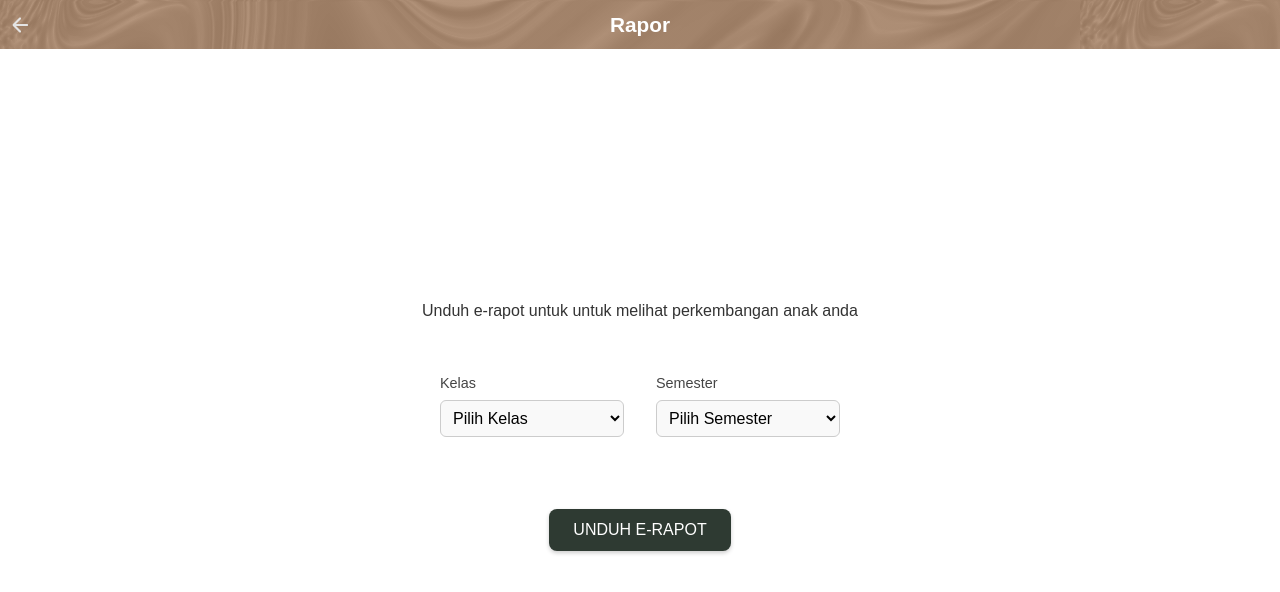
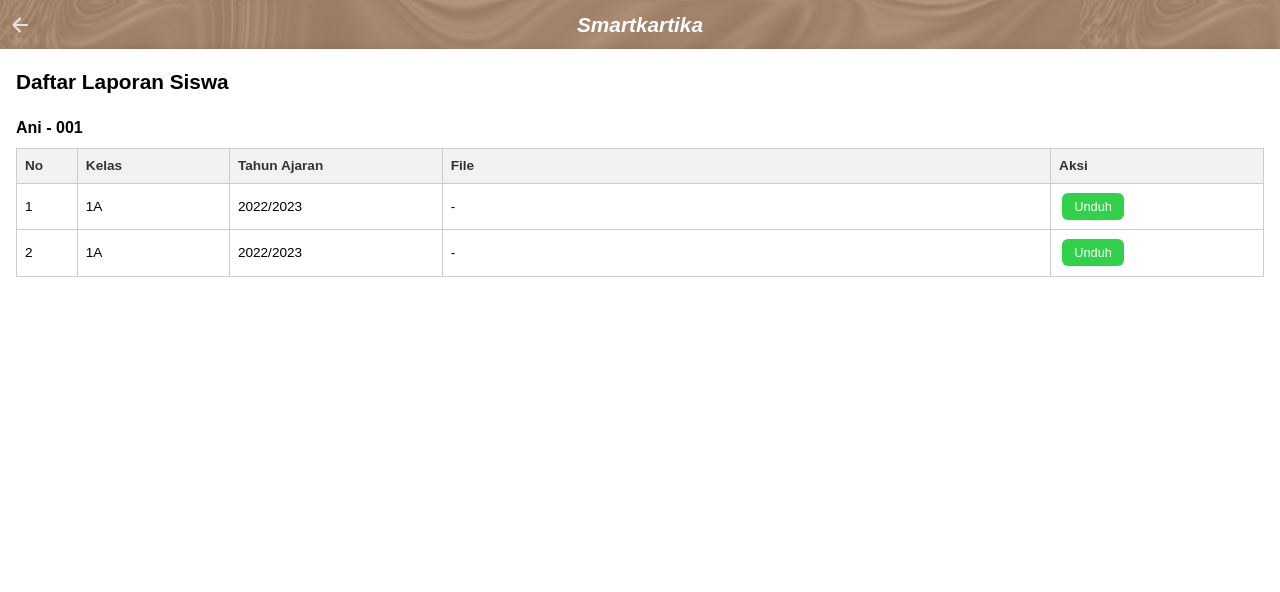
Before and after one commit to vallerypulungan/smartkartika, a Vue app in the folder frontend/: page /rapor in a window 1280 px wide. Shown: the top 592 px of the page. Built offline with nearby package versions, Linux system fonts and the light colour scheme.

Commit message:
Update Bagian Ortu

```diff
--- a/frontend/src/components/HeaderOrangTua.vue
+++ b/frontend/src/components/HeaderOrangTua.vue
@@ -74,7 +74,7 @@ const handleSelect = (menu) => {
 
 @media (min-width: 769px) {
   .app-name {
-    font-size: 2.5rem;
+    font-size: 1.9rem;
     font-style: italic;
     margin: 0;
     text-align: left;
--- a/frontend/src/components/LaporanOrtu.vue
+++ b/frontend/src/components/LaporanOrtu.vue
@@ -1,121 +1,138 @@
 <template>
-  <div class="container">
+  <div class="laporan-container">
+    <!-- Header -->
     <div class="page-header">
       <div class="left">
         <button class="back-button" @click="goBack">
-          <img src="@/assets/arrow-left.png" alt="kembali" />
+          <img src="@/assets/arrow-left.png" alt="Kembali" />
         </button>
       </div>
       <div class="center">
-        <h1 class="app-title">Rapor</h1>
+        <h1 class="app-title">Smartkartika</h1>
       </div>
       <div class="right"></div>
     </div>
 
-    <div class="content">
-      <p class="description">Unduh e-rapot untuk untuk melihat perkembangan anak anda</p>
+    <!-- Daftar Laporan -->
+    <div class="form-laporan">
+      <h2 class="title">Daftar Laporan Siswa</h2>
+      <h2 class="title nama">{{ siswa.nama }} - {{ siswa.nis }}</h2>
 
-      <!-- Dropdown kelas & semester -->
-      <div class="option-wrapper">
-        <div class="select-group">
-          <label for="kelas">Kelas</label>
-          <select id="kelas" v-model="selectedKelas">
-            <option value="" disabled>Pilih Kelas</option>
-            <option v-for="kelas in kelasOptions" :key="kelas.id" :value="kelas.id">
-              {{ kelas.nama }}
-            </option>
-          </select>
-        </div>
-
-        <div class="select-group">
-          <label for="semester">Semester</label>
-          <select id="semester" v-model="selectedSemester">
-            <option value="" disabled>Pilih Semester</option>
-            <option v-for="smt in semesterOptions" :key="smt.id" :value="smt.id">
-              {{ smt.nama }}
-            </option>
-          </select>
-        </div>
+      <!-- Tabel -->
+      <div class="table-wrapper">
+        <table class="laporan-table">
+          <thead>
+            <tr>
+              <th>No</th>
+              <th>Kelas</th>
+              <th>Tahun Ajaran</th>
+              <th>File</th>
+              <th>Aksi</th>
+            </tr>
+          </thead>
+          <tbody>
+            <tr v-for="(laporan, index) in daftarLaporan" :key="index">
+              <td>{{ index + 1 }}</td>
+              <td>{{ laporan.kelas }}</td>
+              <td>{{ laporan.tahunAjaran }}</td>
+              <td>
+                <a v-if="laporan.file" :href="getFileUrl(laporan.file)" target="_blank">
+                  {{ laporan.fileName || 'Lihat File' }}
+                </a>
+                <span v-else>-</span>
+              </td>
+              <td>
+                <button class="laporan-button unduh" @click="tampilkanKonfirmasi(index)">
+                  Unduh
+                </button>
+              </td>
+            </tr>
+          </tbody>
+        </table>
       </div>
-
-      <!-- Tombol Unduh -->
-      <button class="download-button" @click="openConfirmPopup">UNDUH E-RAPOT</button>
     </div>
 
     <!-- Popup Konfirmasi -->
-    <ConfirmPopup
-      v-if="showConfirm"
-      title="UNDUH E-RAPOT"
-      message="Apakah Anda yakin ingin mengunduh e-rapot?"
+    <ConfirmModal
+      v-if="confirmUnduh"
+      :title="'Konfirmasi Unduh'"
+      :message="'Yakin ingin mengunduh laporan ini?'"
       :konfirmasi="'IYA'"
       :batalkan="'BATAL'"
-      @confirm="handleConfirm"
-      @cancel="handleCancel"
+      @confirm="konfirmasiUnduh"
+      @cancel="confirmUnduh = false"
     />
   </div>
 </template>
 
 <script setup>
-import { ref, onMounted } from 'vue'
-import ConfirmPopup from '@/components/BlokPopup.vue'
+import { ref } from 'vue'
 import { useRouter } from 'vue-router'
+import ConfirmModal from '@/components/BlokPopup.vue'
 
 const router = useRouter()
 
-const showConfirm = ref(false)
-const selectedKelas = ref('')
-const selectedSemester = ref('')
-const kelasOptions = ref([])
-const semesterOptions = ref([])
+// Contoh data siswa dan laporan
+const siswa = ref({
+  nama: 'Ani',
+  nis: '001',
+})
 
-const openConfirmPopup = () => {
-  showConfirm.value = true
+const daftarLaporan = ref([
+  {
+    kelas: '1A',
+    tahunAjaran: '2022/2023',
+    file: null,
+    fileName: 'laporan_ani.pdf',
+  },
+  {
+    kelas: '1A',
+    tahunAjaran: '2022/2023',
+    file: null,
+    fileName: 'rapor_ani_semester2.pdf',
+  },
+])
+
+const confirmUnduh = ref(false)
+const indexToUnduh = ref(null)
+
+const tampilkanKonfirmasi = (index) => {
+  indexToUnduh.value = index
+  confirmUnduh.value = true
 }
 
-const handleConfirm = () => {
-  showConfirm.value = false
-  // Lanjutkan logika unduh e-rapot di sini
+const konfirmasiUnduh = () => {
+  const laporan = daftarLaporan.value[indexToUnduh.value]
+  if (laporan.file) {
+    window.open(getFileUrl(laporan.file), '_blank')
+  } else {
+    alert('File tidak tersedia.')
+  }
+  confirmUnduh.value = false
+  indexToUnduh.value = null
 }
 
-const handleCancel = () => {
-  showConfirm.value = false
+const getFileUrl = (file) => {
+  try {
+    return file ? URL.createObjectURL(file) : ''
+  } catch (e) {
+    console.error('Gagal membuat URL file:', e)
+    return ''
+  }
 }
-
-// Simulasi ambil data dari backend
-const fetchKelas = async () => {
-  return [
-    { id: '1', nama: 'Kelas 1' },
-    { id: '2', nama: 'Kelas 2' },
-    { id: '3', nama: 'Kelas 3' },
-  ]
-}
-
-const fetchSemester = async () => {
-  return [
-    { id: '1', nama: 'Semester 1' },
-    { id: '2', nama: 'Semester 2' },
-  ]
-}
-
-const fetchOptions = async () => {
-  kelasOptions.value = await fetchKelas()
-  semesterOptions.value = await fetchSemester()
-}
-
-onMounted(() => {
-  fetchOptions()
-})
 
 const goBack = () => {
   router.push('/dashboardortu')
 }
 </script>
 
-<style scope>
-.container {
-  height: 100vh;
+<style scoped>
+.laporan-container {
   display: flex;
   flex-direction: column;
+  height: 100vh;
+  margin: 0;
+  padding: 0;
 }
 
 .page-header {
@@ -152,94 +169,193 @@ const goBack = () => {
   cursor: pointer;
   display: flex;
   align-items: center;
+}
+
+.back-button img {
   filter: invert(1);
 }
 
 .app-title {
   font-size: 1.3rem;
+  font-style: italic;
   font-weight: bold;
   color: #fff;
-  margin: 0 auto;
 }
 
-.content {
+.form-laporan {
   flex: 1;
-  display: flex;
-  flex-direction: column;
-  align-items: center;
-  justify-content: center;
+  background-color: #fff;
   padding: 1rem;
-  background-color: #fff;
-  border-radius: 0;
+  box-shadow: 0 0 10px rgba(0, 0, 0, 0.1);
+  height: 100%;
+  width: 100vw;
+  box-sizing: border-box;
+  overflow-y: auto;
 }
 
-.description {
-  font-size: 1rem;
-  font-weight: 500;
-  text-align: center;
-  margin-bottom: 2rem;
-  color: #333;
+.title {
+  text-align: start;
+  font-weight: bold;
+  color: #000;
+  font-size: 1.3rem;
+  margin-bottom: 1rem;
 }
 
-/* Dropdown Options */
-.option-wrapper {
-  display: flex;
-  flex-direction: column;
-  gap: 1rem;
-  margin-bottom: 1.5rem;
-  width: 100%;
-  max-width: 400px;
+.title.nama {
+  text-align: center;
+  font-size: 1.1rem;
+  margin-bottom: 0.5rem;
 }
 
-.select-group {
-  display: flex;
-  flex-direction: column;
+.table-wrapper {
+  overflow-x: auto;
+  -webkit-overflow-scrolling: touch;
 }
 
-.select-group label {
-  font-size: 0.9rem;
-  font-weight: 500;
-  margin-bottom: 0.3rem;
-  color: #444;
+.laporan-table {
+  width: 100%;
+  border-collapse: collapse;
+  background: #fff;
+  font-size: 0.85rem;
+  table-layout: fixed;
+  min-width: 1000px;
+  color: #000;
 }
 
-.select-group select {
-  padding: 0.5rem;
+.laporan-table th,
+.laporan-table td {
   border: 1px solid #ccc;
-  border-radius: 6px;
-  font-size: 1rem;
+  padding: 6px 8px;
+  text-align: left;
+  word-break: break-word;
+  white-space: nowrap;
+  overflow: hidden;
+  text-overflow: ellipsis;
+  vertical-align: middle;
+}
+
+.laporan-table th:nth-child(1),
+.laporan-table td:nth-child(1) {
+  width: 3%;
+}
+
+.laporan-table th:nth-child(2),
+.laporan-table td:nth-child(2) {
+  width: 8%;
+}
+
+.laporan-table th:nth-child(3),
+.laporan-table td:nth-child(3) {
+  width: 10%;
+}
+
+.laporan-table th:nth-child(4),
+.laporan-table td:nth-child(4) {
+  width: 25%;
+}
+
+.laporan-table th:nth-child(5),
+.laporan-table td:nth-child(5) {
+  width: 10%;
+}
+
+.laporan-table th {
+  background-color: #f2f2f2;
+  color: #333;
+  font-weight: 600;
+}
+
+.laporan-table tr:hover {
   background-color: #f9f9f9;
 }
 
-.download-button {
-  background-color: #2e3a32;
-  color: #fff;
-  padding: 0.75rem 1.5rem;
-  font-size: 1rem;
+.laporan-button {
+  padding: 6px 12px;
+  font-size: 0.8rem;
+  background-color: #a59f9f;
+  color: white;
   border: none;
-  border-radius: 8px;
-  box-shadow: 0 2px 4px rgba(0, 0, 0, 0.2);
+  border-radius: 6px;
   cursor: pointer;
-  transition: background-color 0.3s ease;
-  margin-top: 3rem;
+  transition: background-color 0.2s;
+  margin: 0.2rem;
 }
 
-.download-button:hover {
-  background-color: #1f2822;
+.laporan-button.add {
+  padding: 0.4rem;
+  font-size: 0.8rem;
+  margin-bottom: 0.5rem;
 }
-/* Responsive: desktop layout kanan-kiri */
+
+.laporan-button.add,
+.laporan-button.save,
+.laporan-button.unduh {
+  background-color: #31d249;
+}
+.laporan-button.add:hover,
+.laporan-button.save:hover {
+  background-color: #27c04d;
+}
+
+.laporan-button:hover {
+  background-color: #bdbdbd;
+}
+
+.laporan-button.edit {
+  background-color: #e4cd21;
+}
+
+.laporan-button.edit:hover {
+  background-color: #fcb454;
+}
+
+.laporan-button.delete {
+  background-color: #e74c3c;
+}
+
+.laporan-button.delete:hover {
+  background-color: #d32f2f;
+}
+
 @media (min-width: 768px) {
-  .description {
-    margin-bottom: 3rem;
-  }
-  .option-wrapper {
-    flex-direction: row;
-    justify-content: center;
-    gap: 2rem;
+  .form-laporan {
+    min-height: calc(100vh - 84px);
+    max-width: 100%;
   }
 
-  .select-group {
-    width: 100%;
+  .title {
+    text-align: start;
+    font-size: 1.3rem;
+  }
+
+  .title.nama {
+    text-align: start;
+    font-size: 1rem;
+  }
+
+  .laporan-table th:nth-child(1),
+  .laporan-table td:nth-child(1) {
+    width: 2%;
+  }
+
+  .laporan-table th:nth-child(2),
+  .laporan-table td:nth-child(2) {
+    width: 5%;
+  }
+
+  .laporan-table th:nth-child(3),
+  .laporan-table td:nth-child(3) {
+    width: 7%;
+  }
+
+  .laporan-table th:nth-child(4),
+  .laporan-table td:nth-child(4) {
+    width: 20%;
+  }
+
+  .laporan-table th:nth-child(5),
+  .laporan-table td:nth-child(5) {
+    width: 7%;
   }
 }
 </style>
--- a/frontend/src/components/SideOrtu.vue
+++ b/frontend/src/components/SideOrtu.vue
@@ -3,10 +3,7 @@
     <div class="sidebar">
       <!-- Header profile -->
       <div class="profile-header">
-        <label class="profile-upload">
-          <img :src="profileImage" alt="User Icon" class="profile-icon" />
-        </label>
-        <span class="profile-name">{{ isLoggedIn ? userName : 'Tamu' }}</span>
+        <span class="profile-name">Smartkartika</span>
       </div>
 
       <!-- Menu -->
@@ -19,18 +16,31 @@
 
         <template v-else>
           <div class="sidebar-item" @click="goTo('/profilp')">
+            <div class="icon-container">
+              <img src="@/assets/user.png" alt="" class="icon-img" />
+            </div>
             <div class="sidebar-text">Profil</div>
           </div>
+          <div class="sidebar-item" @click="goTo('/rapor')">
+            <div class="icon-container">
+              <img src="@/assets/file-alt.png" alt="" class="icon-img" />
+            </div>
+            <div class="sidebar-text">Laporan Siswa</div>
+          </div>
           <div class="sidebar-item" @click="goTo('/viewkegiatan')">
+            <div class="icon-container">
+              <img src="@/assets/edit-alt.png" alt="" class="icon-img" />
+            </div>
             <div class="sidebar-text">Kegiatan</div>
           </div>
-          <div class="sidebar-item" @click="goTo('/rapor')">
-            <div class="sidebar-text">Rapor</div>
-          </div>
-          <div class="sidebar-item-logout" @click="logout">
-            <div class="sidebar-text">Logout</div>
-          </div>
         </template>
+      </div>
+      <!-- Tombol logout di bawah -->
+      <div v-if="isLoggedIn" class="sidebar-item-logout" @click="logout">
+        <div class="icon-container">
+          <img src="@/assets/upload-alt.png" alt="" class="icon-img" />
+        </div>
+        <div class="sidebar-text logout">Logout</div>
       </div>
     </div>
   </div>
@@ -38,27 +48,18 @@
 
 <script setup>
 import { useRouter } from 'vue-router'
-import { computed } from 'vue'
-import { useUserStore } from '@/stores/user'
-import defaultImage from '@/assets/profil.jpeg'
 import { defineProps } from 'vue'
 import axios from 'axios'
 
 const router = useRouter()
-const userStore = useUserStore()
 
-const profileImage = computed(() => userStore.photoUrl || defaultImage)
-
-const { isLoggedIn, userName } = defineProps({
+const { isLoggedIn } = defineProps({
   isLoggedIn: {
     type: Boolean,
     required: true,
   },
-  userName: {
-    type: String,
-    default: '',
-  },
 })
+
 async function logout() {
   try {
     const response = await axios.post('http://localhost:8000/api/logout')
@@ -96,7 +97,7 @@ function goTo(route) {
 .sidebar {
   width: 200px;
   height: 100%;
-  background-color: #2c3930;
+  background-color: #fff;
   display: flex;
   flex-direction: column;
   box-shadow: 2px 0px 5px rgba(0, 0, 0, 0.2);
@@ -111,13 +112,16 @@ function goTo(route) {
   display: flex;
   align-items: center;
   width: 100%;
-  margin-bottom: 2rem;
+  height: 10%;
 }
 
 .sidebar-content {
   flex: 1;
-  padding-top: 20px;
+  padding-top: 10px;
   overflow-y: auto;
+  margin-top: 1rem;
+  margin-right: 0.5rem;
+  margin-left: 0.5rem;
 }
 
 .sidebar-wrapper-enter-active,
@@ -130,61 +134,83 @@ function goTo(route) {
   opacity: 0;
 }
 
-.profile-icon {
-  width: 100%;
-  height: 60px;
-  background-color: #ccc;
-  border-radius: 50%;
-  object-fit: cover;
-}
-
 .profile-name {
   color: white;
-  font-size: 20px;
+  font-size: 15px;
   font-weight: bold;
 }
 
 .sidebar-item {
-  background-color: #a27b5c;
+  background-color: #fff;
+  display: flex;
+  align-items: center;
+  padding: 10px 20px;
+  text-decoration: none;
+  cursor: pointer;
+  color: #000;
+  margin-bottom: 0.7rem;
+}
+
+.sidebar-item-logout {
+  background-color: #d4d2d2;
   display: flex;
   align-items: center;
   padding: 10px 30px;
   text-decoration: none;
-  border-bottom: 2px solid #fff;
   cursor: pointer;
+  margin: 0.5rem;
+  border-radius: 10px;
 }
 
-.sidebar-item-logout {
-  background-color: #a27b5c;
-  display: flex;
-  align-items: center;
-  padding: 10px 30px;
-  text-decoration: none;
-  margin-top: 12rem;
-  cursor: pointer;
-}
-
-.sidebar-item-logout .sidebar-text img {
-  color: #fff;
-}
 .sidebar-item:hover {
-  background-color: #3b5546;
+  border-radius: 10px;
+  background-color: #cfd1d0;
 }
 
 .sidebar-item-logout:hover {
-  background-color: #3b5546;
+  background-color: #b8b8b8;
 }
 
-.icon {
-  width: 25%;
-  height: 100%;
-  margin: 0 auto;
-  filter: brightness(0) invert(1);
+.icon-container {
+  width: 20px;
+  height: 20px;
+  margin-right: 8px;
+  display: flex;
+  align-items: center;
+}
+
+.icon-container.icon {
+  margin-left: 2.4rem;
+}
+
+.icon-img {
+  width: 100%;
+  max-height: 14px;
+  object-fit: contain;
 }
 
 .sidebar-text {
-  color: #ffffff;
-  font-size: 16px;
+  color: #000;
+  font-size: 12px;
+  font-weight: 500;
+}
+
+.sidebar-text.submenu {
+  font-size: 11px;
+}
+
+.sidebar-text.logout {
   font-weight: bold;
 }
+
+.sidebar-text:hover {
+  font-weight: bold;
+}
+
+.submenu-wrapper {
+  border-left: 2px solid #93909070;
+  margin-left: 25px;
+  display: flex;
+  flex-direction: column;
+}
 </style>
```
Also changed, not shown: frontend/src/components/ProfilOrtu.vue (+11 -0 lines), frontend/src/views/DashboardOrtu.vue (+29 -31 lines).
